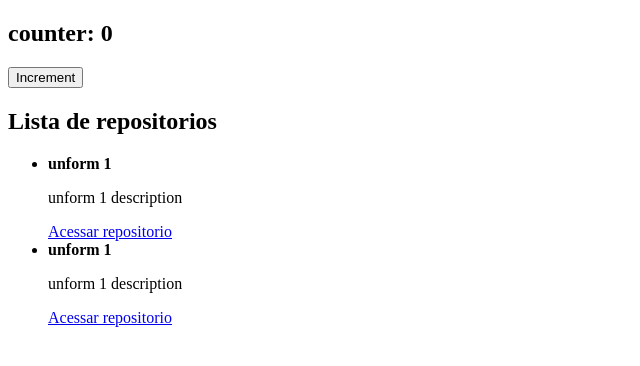
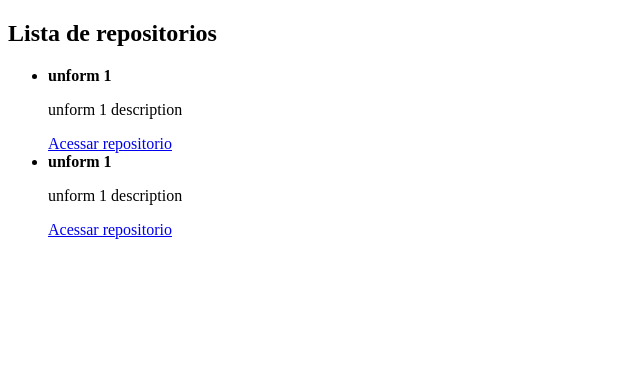
Before and after one commit to DiegoRamos-b/ignite-react-js, a React app in the folder chapter-1/: page / in a window 1280 px wide. Shown: the top 366 px of the page, without its empty margins (0-640 px from the left). Built offline with nearby package versions, Linux system fonts and the light colour scheme.

Commit message:
[ignite] [reactjs] [chapter 1] fim da aula 'estilização da listagem'

```diff
--- a/chapter-1/src/App.jsx
+++ b/chapter-1/src/App.jsx
@@ -1,11 +1,9 @@
 import React from 'react';
-import Counter from './components/Counter';
 import RepositoryList from './components/RepositoryList';
 
 function App() {
   return (
     <div>
-      <Counter />
       <RepositoryList />
     </div>
   );
--- a/chapter-1/src/components/Counter.jsx
+++ /dev/null
@@ -1,16 +0,0 @@
-import React, { useState } from 'react';
-
-function Counter() {
-  const [counter, setCounter] = useState(0);
-
-  return (
-    <div>
-      <h2>{`counter: ${counter}`}</h2>
-      <button type='button' onClick={() => setCounter(counter + 1)}>
-        Increment
-      </button>
-    </div>
-  );
-}
-
-export default Counter;
```
